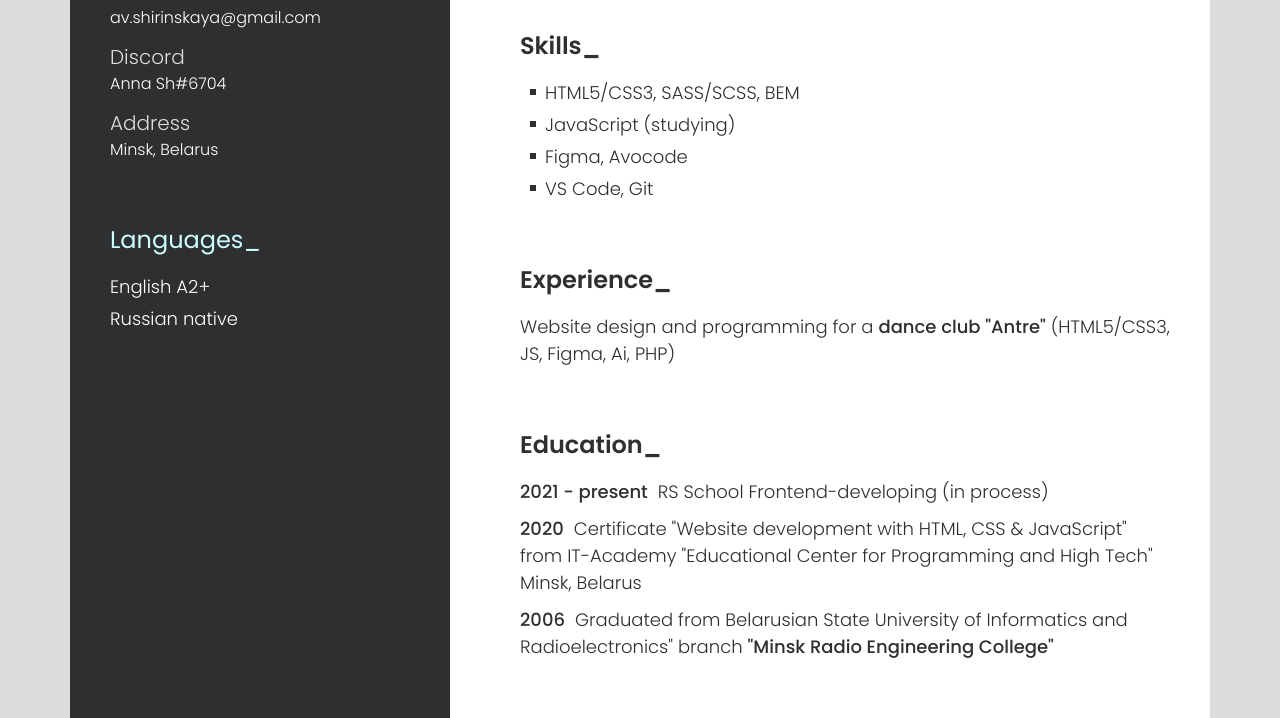
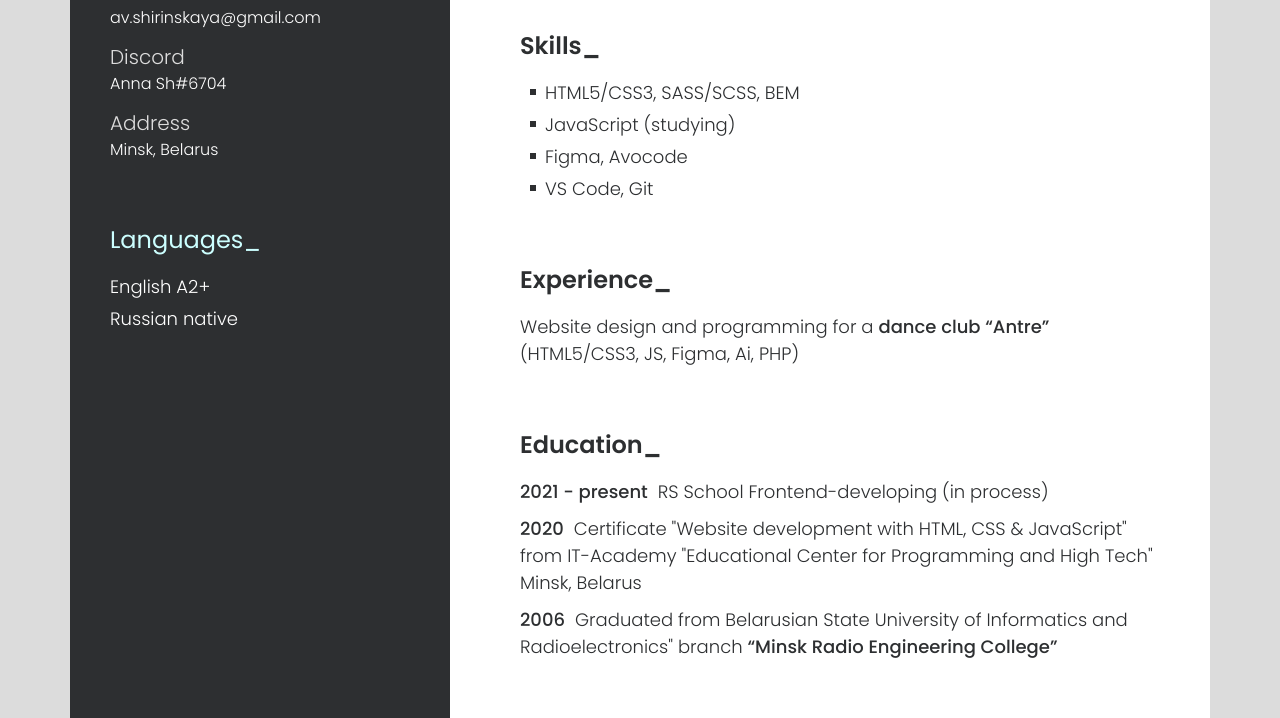
Before and after one commit to avshir/rsschool-cv, a plain HTML site: page index.html in a window 1280 px wide. Shown: the part 614-1332 px from the top of the page. Drawn offline with Linux system fonts and the light colour scheme.

Commit message:
fix: replace " on &#8220, & on &amp; add </body>

```diff
--- a/index.html
+++ b/index.html
@@ -80,16 +80,16 @@
 					</section>
 					<section class="experience">
 						<h2>Experience_</h2>
-						<p>Website design and programming for a <a href="http://avshirco.electra.hostflyby.net/">dance club "Antre"</a> (HTML5/CSS3, JS, Figma, Ai, PHP)</p>
+						<p>Website design and programming for a <a href="http://avshirco.electra.hostflyby.net/">dance club &#8220;Antre&#8221;</a> (HTML5/CSS3, JS, Figma, Ai, PHP)</p>
 					</section>
 					<section class="education">
 						<h2>Education_</h2>
 						<ul>
 							<li><span class="dates">2021 - present</span>RS School Frontend-developing (in process)</li>
-							<li><span class="dates">2020</span>Certificate "Website development with HTML, CSS & JavaScript" from
+							<li><span class="dates">2020</span>Certificate "Website development with HTML, CSS &amp; JavaScript" from
 								IT-Academy "Educational Center for Programming and High Tech" Minsk, Belarus</li>
 							<li><span class="dates">2006</span>Graduated from Belarusian State University of Informatics and
-								Radioelectronics" branch <a href="https://www.mrk-bsuir.by/en">"Minsk Radio Engineering College"</a>
+								Radioelectronics" branch <a href="https://www.mrk-bsuir.by/en">	&#8220;Minsk Radio Engineering College&#8221;</a>
 							</li>
 						</ul>
 					</section>
@@ -112,5 +112,5 @@
 			</div>
 		</div>
 	</footer>
-
+</body>
 </html>
```
